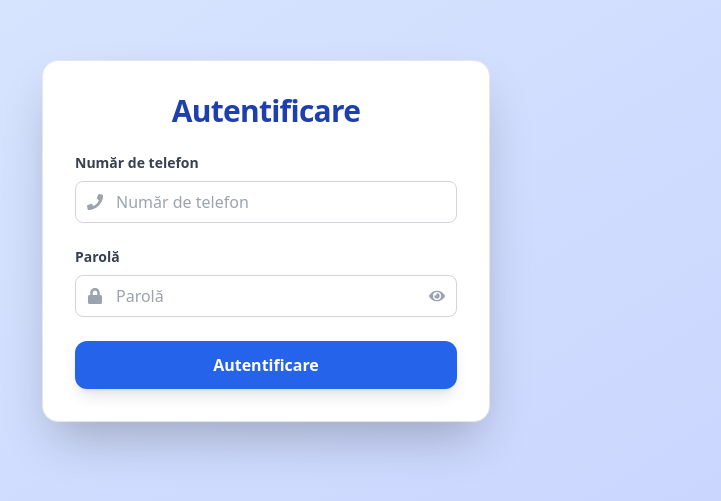
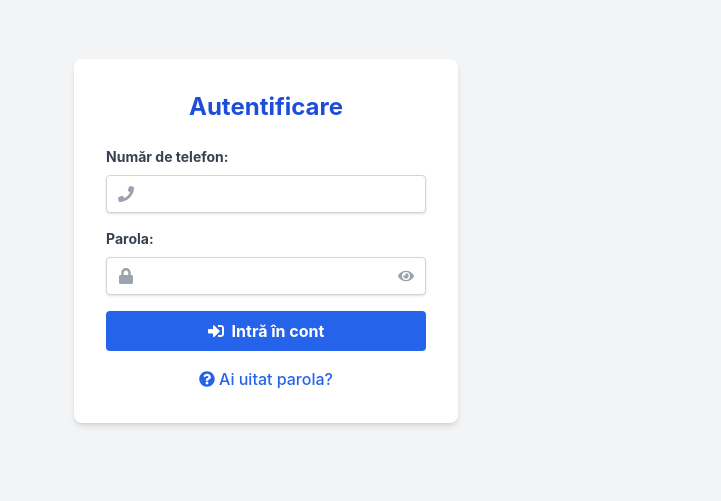
Before and after one commit to NakaRO96/aplicatie-evidenta-frontend, a React (Create React App) app: page /login in a window 1280 px wide. Shown: the part 159-660 px from the top of the page, without its empty margins (374-1095 px from the left). Built offline with nearby package versions, Linux system fonts and the light colour scheme.

Commit message:
actualizare login...

```diff
--- a/src/pages/LoginPage.js
+++ b/src/pages/LoginPage.js
@@ -1,100 +1,99 @@
 import React, { useState } from 'react';
-import { Link, useNavigate } from 'react-router-dom';
-import axios from 'axios';
+import { useNavigate, Link } from 'react-router-dom';
+import { useAuth } from '../context/AuthContext';
 import { toast } from 'react-toastify';
-import { useAuth } from '../context/AuthContext';
-import { FaLock, FaPhone, FaEye, FaEyeSlash } from 'react-icons/fa';
+import { FaPhone, FaLock, FaSignInAlt, FaQuestionCircle, FaEye, FaEyeSlash } from 'react-icons/fa'; // NOU: Importă FaEye, FaEyeSlash
 
 function LoginPage() {
-  const [formData, setFormData] = useState({
-    emailOrPhone: '',
-    password: '',
-  });
-  const [showPassword, setShowPassword] = useState(false);
+  const [phoneNumber, setPhoneNumber] = useState('');
+  const [password, setPassword] = useState('');
+  const [showPassword, setShowPassword] = useState(false); // NOU: Stare pentru vizibilitatea parolei
+  const navigate = useNavigate();
   const { login } = useAuth();
-  const navigate = useNavigate();
 
-  const BACKEND_URL = 'https://aplicatie-evidenta-backend.onrender.com';
+  const handleSubmit = async (e) => {
+    e.preventDefault();
 
-  const handleChange = (e) => {
-    setFormData({ ...formData, [e.target.name]: e.target.value });
-  };
+    if (!phoneNumber || !password) {
+      toast.error('Te rog să introduci numărul de telefon și parola.');
+      return;
+    }
 
-  const handleLogin = async (e) => {
-    e.preventDefault();
-    try {
-      const res = await axios.post(`${BACKEND_URL}/api/users/login`, formData);
-      login(res.data.token, res.data.user);
-      toast.success('Autentificare reușită!');
-
-      if (res.data.user.role === 'admin') {
+    const result = await login(phoneNumber, password);
+    if (result.success) {
+      if (result.role === 'admin') {
         navigate('/admin');
       } else {
         navigate('/client');
       }
-    } catch (err) {
-      console.error('Eroare de autentificare:', err.response.data);
-      toast.error(err.response?.data?.msg || 'Eroare la autentificare. Verifică datele.');
+      toast.success('Autentificare reușită!');
+    } else {
+      toast.error(result.error || 'Autentificare eșuată. Verifică credențialele.');
     }
   };
 
   return (
-    <div className="min-h-screen flex items-center justify-center bg-gradient-to-br from-blue-100 to-indigo-200 p-4 font-sans antialiased">
-      <div className="w-full max-w-md bg-white p-8 rounded-2xl shadow-2xl border border-gray-200">
-        <h1 className="text-3xl font-extrabold text-center text-blue-800 mb-6 tracking-tight">
-          Autentificare
-        </h1>
-        <form onSubmit={handleLogin} className="space-y-6">
+    <div className="min-h-screen flex items-center justify-center bg-gray-100 p-4">
+      <div className="bg-white p-8 rounded-lg shadow-md w-full max-w-sm">
+        <h2 className="text-2xl font-bold text-center mb-6 text-blue-700">Autentificare</h2>
+        <form onSubmit={handleSubmit} className="space-y-4">
           <div className="relative">
-            <label className="block text-gray-700 text-sm font-semibold mb-2" htmlFor="emailOrPhone">
-              Număr de telefon
+            <label htmlFor="phoneNumber" className="block text-gray-700 text-sm font-bold mb-2">
+              Număr de telefon:
             </label>
-            <span className="absolute inset-y-0 left-0 top-7 pl-3 flex items-center text-gray-400">
+            <div className="relative">
+              <span className="absolute inset-y-0 left-0 pl-3 flex items-center text-gray-400">
                 <FaPhone />
               </span>
               <input
-              type="tel"
-              id="emailOrPhone"
-              name="emailOrPhone"
-              value={formData.emailOrPhone}
-              onChange={handleChange}
-              className="w-full px-4 py-2 pl-10 rounded-lg border border-gray-300 focus:outline-none focus:ring-3 focus:ring-blue-400 transition-all duration-200"
-              placeholder="Număr de telefon"
+                type="tel" // MODIFICAT: Tip "tel" pentru tastatura numerică pe mobil
+                id="phoneNumber"
+                className="shadow appearance-none border border-gray-300 rounded w-full py-2 pl-10 pr-3 text-gray-700 leading-tight focus:outline-none focus:shadow-outline focus:ring-2 focus:ring-blue-500"
+                value={phoneNumber}
+                onChange={(e) => setPhoneNumber(e.target.value)}
                 required
               />
             </div>
+          </div>
           <div className="relative">
-            <label className="block text-gray-700 text-sm font-semibold mb-2" htmlFor="password">
-              Parolă
+            <label htmlFor="password" className="block text-gray-700 text-sm font-bold mb-2">
+              Parola:
             </label>
-            <span className="absolute inset-y-0 left-0 top-7 pl-3 flex items-center text-gray-400">
+            <div className="relative">
+              <span className="absolute inset-y-0 left-0 pl-3 flex items-center text-gray-400">
                 <FaLock />
               </span>
               <input
-              type={showPassword ? 'text' : 'password'}
+                type={showPassword ? 'text' : 'password'} // NOU: Tip dinamic pentru vizibilitatea parolei
                 id="password"
-              name="password"
-              value={formData.password}
-              onChange={handleChange}
-              className="w-full px-4 py-2 pl-10 pr-10 rounded-lg border border-gray-300 focus:outline-none focus:ring-3 focus:ring-blue-400 transition-all duration-200"
-              placeholder="Parolă"
+                className="shadow appearance-none border border-gray-300 rounded w-full py-2 pl-10 pr-10 text-gray-700 leading-tight focus:outline-none focus:shadow-outline focus:ring-2 focus:ring-blue-500" // MODIFICAT: Adăugat `pr-10` pentru butonul ochi
+                value={password}
+                onChange={(e) => setPassword(e.target.value)}
                 required
               />
               <button
                 type="button"
-              onClick={() => setShowPassword(!showPassword)}
-              className="absolute inset-y-0 right-0 top-7 pr-3 flex items-center text-gray-400 hover:text-blue-500 transition-colors duration-200 focus:outline-none"
+                onClick={() => setShowPassword(!showPassword)} // NOU: Toggle vizibilitate
+                className="absolute inset-y-0 right-0 top-0 pr-3 flex items-center text-gray-400 hover:text-blue-500 transition-colors duration-200 focus:outline-none h-full" // Ajustat h-full
               >
-              {showPassword ? <FaEyeSlash /> : <FaEye />}
+                {showPassword ? <FaEyeSlash /> : <FaEye />} {/* NOU: Iconița ochi */}
               </button>
+            </div>
           </div>
           <button
             type="submit"
-            className="w-full bg-blue-600 text-white py-3 rounded-xl font-semibold hover:bg-blue-700 active:bg-blue-800 transition-all duration-300 shadow-lg hover:shadow-xl"
+            className="bg-blue-600 hover:bg-blue-700 text-white font-bold py-2 px-4 rounded focus:outline-none focus:shadow-outline w-full transition duration-200 flex items-center justify-center gap-2"
           >
-            Autentificare
+            <FaSignInAlt />
+            Intră în cont
           </button>
         </form>
+        <div className="mt-4 text-center">
+          <Link to="/forgot-password" className="text-blue-600 hover:underline font-medium flex items-center justify-center gap-1">
+            <FaQuestionCircle />
+            Ai uitat parola?
+          </Link>
+        </div>
       </div>
     </div>
   );
```
Lines whose indentation alone changed are shown as unchanged.
